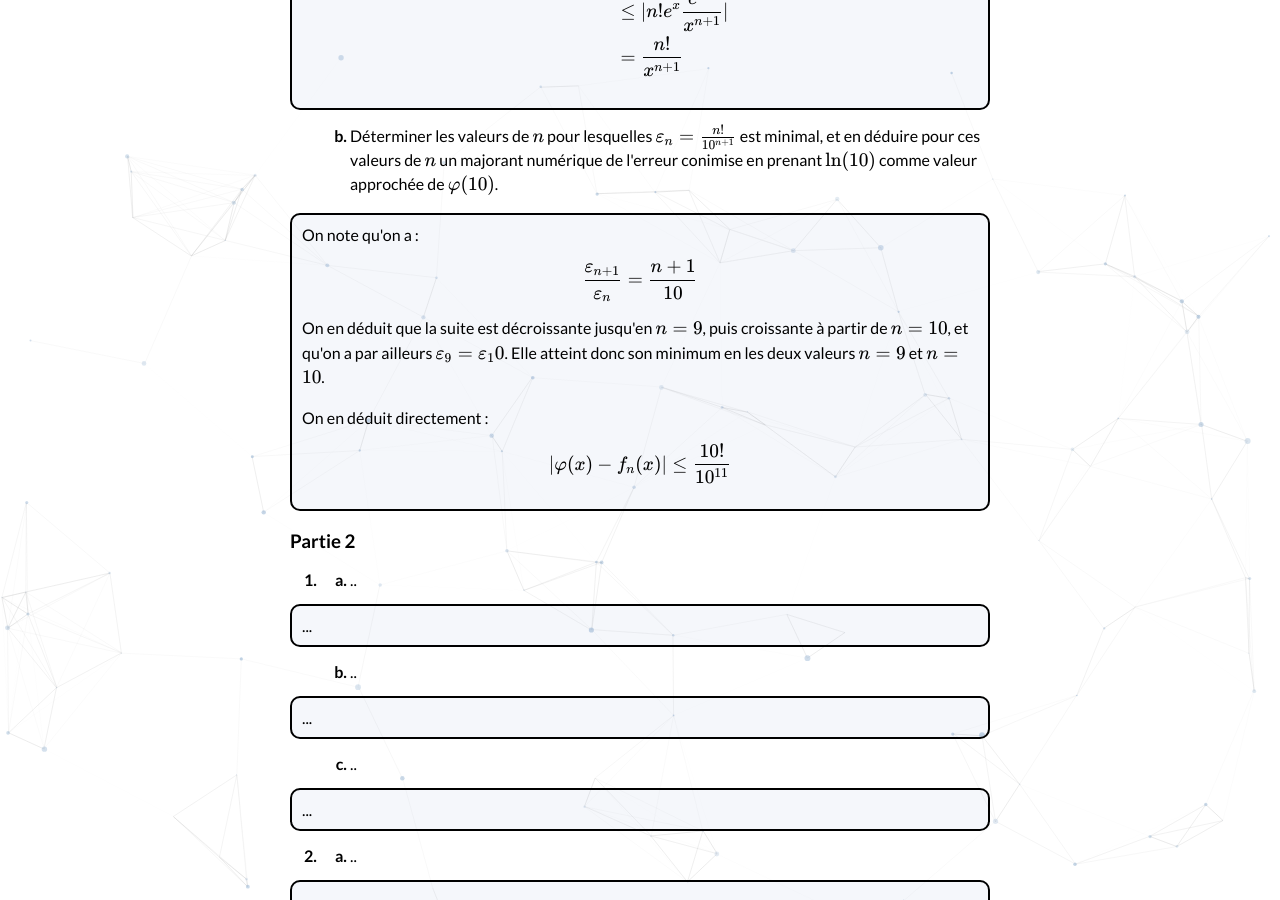
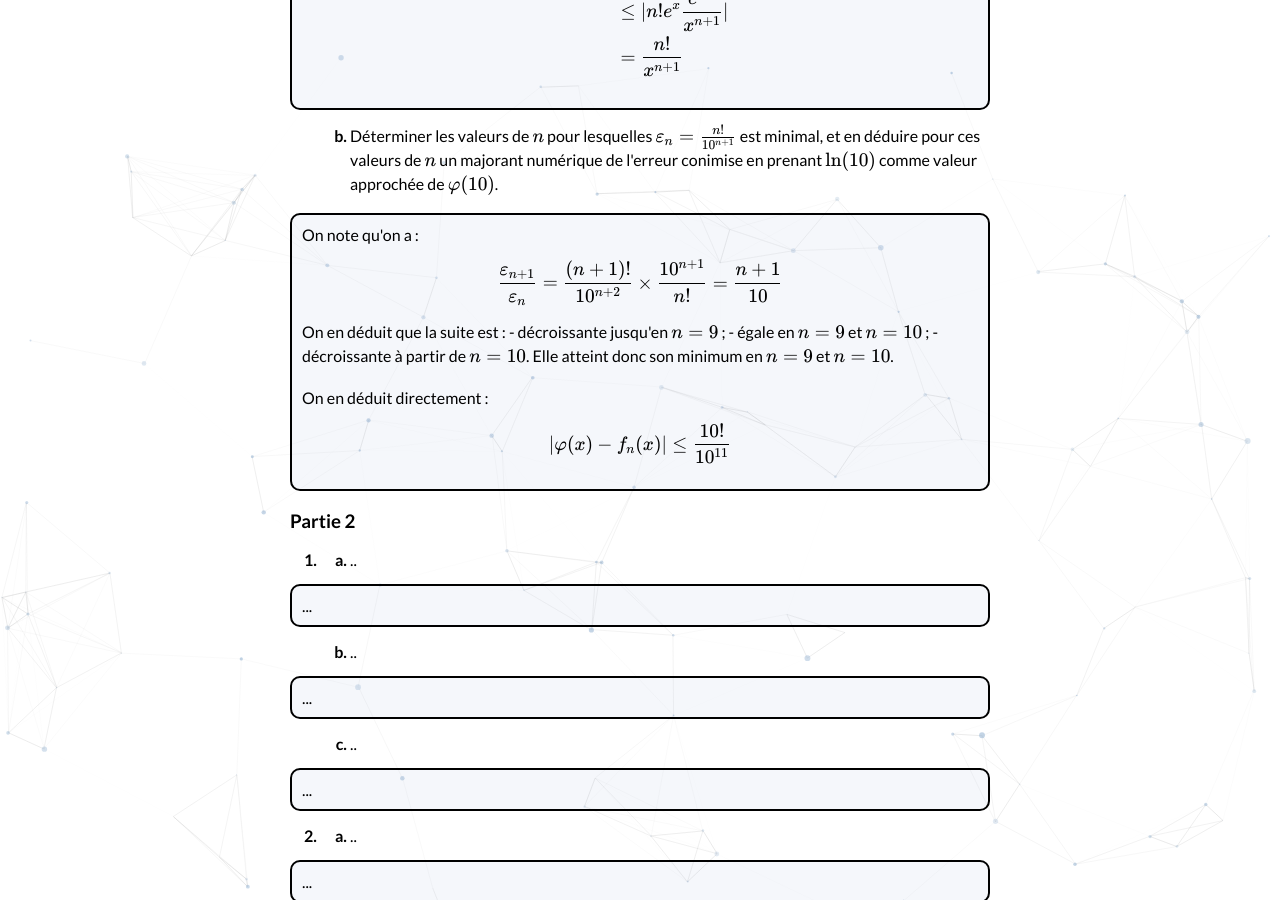
Before and after one commit to bglbrt/bglbrt.github.io, a Jekyll site: the page built from fr/corrections/administrateur_externe_1993.md, in a window 1280 px wide and 900 px high, scrolled down 2735 px. Built offline with Jekyll 4.4.1, drawn with Linux system fonts in a browser that asks for light colours; nearby versions of some CDN libraries.

Commit message:
Refactor explanations and formatting in administrateur_externe_1993.md

```diff
--- a/fr/corrections/administrateur_externe_1993.md
+++ b/fr/corrections/administrateur_externe_1993.md
@@ -151,9 +151,13 @@ Dans tout le problème $$x$$ désigne un réel _strictement positif_, et $$n$$ u
                 <p style="border: solid 2px; border-radius: 10px; background-color:rgba(152, 180, 212, .1); padding-right: 10px; padding-left: 10px; padding-top: 10px; padding-bottom: 10px; margin: 15px 0 15px -60px;">
                     On note qu'on a :
                     $$
-                        \frac{\varepsilon_{n+1}}{\varepsilon_{n}} = \frac{n+1}{10}
+                    \frac{\varepsilon_{n+1}}{\varepsilon_{n}} = \frac{(n+1)!}{10^{n+2}} \times \frac{10^{n+1}}{n!} = \frac{n+1}{10}
                     $$
-                    On en déduit que la suite est décroissante jusqu'en \( n = 9 \), puis croissante à partir de \( n = 10 \), et qu'on a par ailleurs \( \varepsilon_9 = \varepsilon_10 \). Elle atteint donc son minimum en les deux valeurs \( n = 9 \) et \( n = 10 \).
+                    On en déduit que la suite est :
+                    - décroissante jusqu'en \( n = 9 \) ;
+                    - égale en \( n = 9 \) et \( n = 10 \) ;
+                    - décroissante à partir de \( n = 10 \).
+                    Elle atteint donc son minimum en \( n = 9 \) et \( n = 10 \).
                     <br><br>
                     On en déduit directement :
                     $$
```
